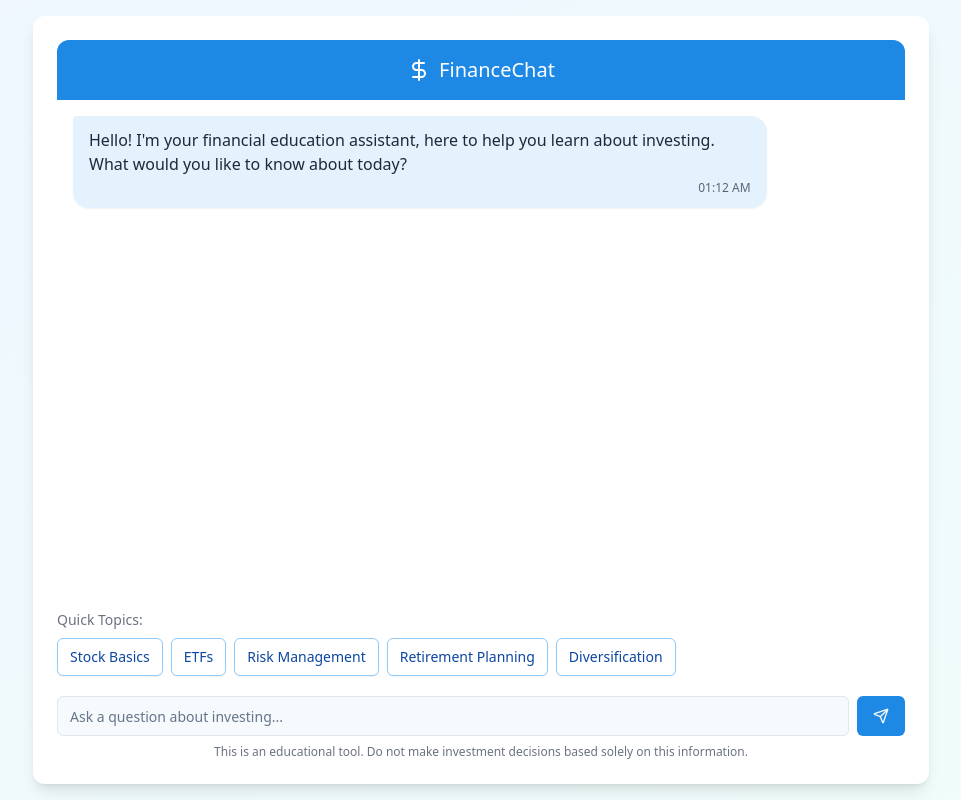
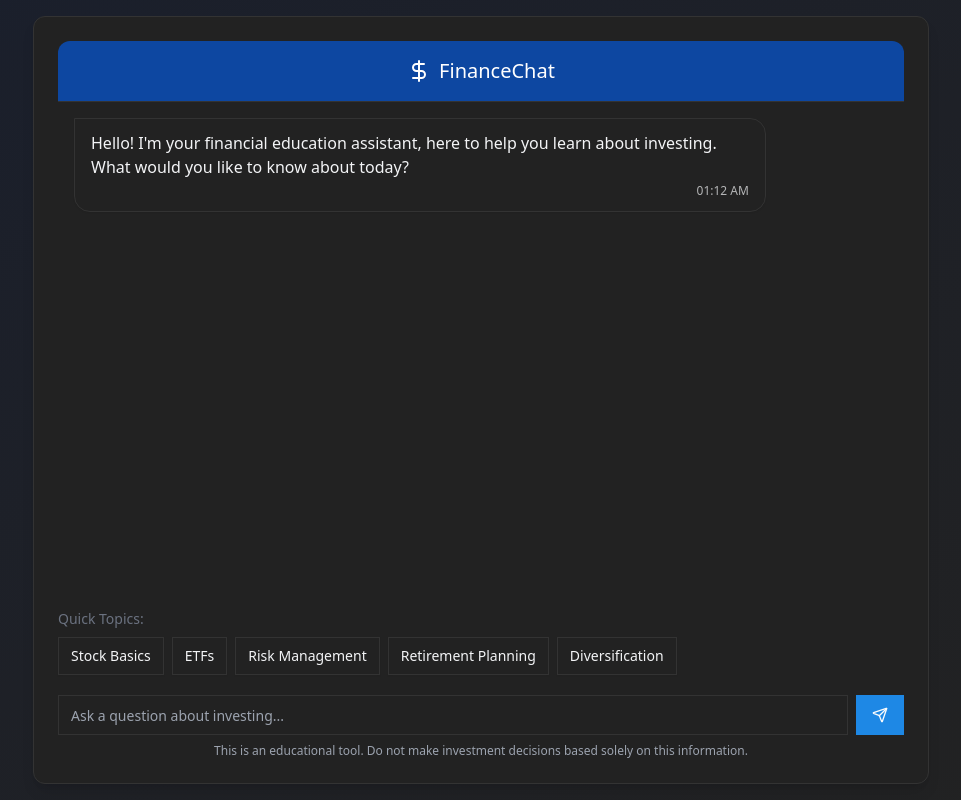
Before and after one commit to CamCooray/FinBot, a React (Vite) app: page / in a window 1280 px wide. Shown: the whole page, without its empty margins (159-1120 px from the left). Built offline with nearby package versions, Linux system fonts and the light colour scheme.

Commit message:
Darken the theme
Update the theme to use dark mode colors.

```diff
--- a/src/components/ChatInterface.tsx
+++ b/src/components/ChatInterface.tsx
@@ -66,7 +66,7 @@ const ChatInterface: React.FC = () => {
             value={inputValue}
             onChange={(e) => setInputValue(e.target.value)}
             onKeyPress={handleKeyPress}
-            className="flex-1"
+            className="flex-1 bg-[#222222] border-finance-darkBorder text-gray-100 placeholder:text-gray-400"
           />
           <Button
             onClick={handleSendMessage}
@@ -76,7 +76,7 @@ const ChatInterface: React.FC = () => {
           </Button>
         </div>
 
-        <p className="text-xs text-gray-500 mt-2 text-center">
+        <p className="text-xs text-gray-400 mt-2 text-center">
           This is an educational tool. Do not make investment decisions based solely on this information.
         </p>
       </div>
--- a/src/components/Header.tsx
+++ b/src/components/Header.tsx
@@ -4,7 +4,7 @@ import { DollarSign } from 'lucide-react';
 
 const Header: React.FC = () => {
   return (
-    <header className="bg-finance-primary p-4 text-white flex items-center justify-center rounded-t-xl">
+    <header className="bg-[#0D47A1] p-4 text-white flex items-center justify-center rounded-t-xl border-b border-finance-darkBorder">
       <div className="flex items-center space-x-2 font-medium">
         <DollarSign className="h-6 w-6" />
         <h1 className="text-xl">FinanceChat</h1>
--- a/src/index.css
+++ b/src/index.css
@@ -5,38 +5,6 @@
 
 @layer base {
   :root {
-    --background: 210 50% 98%;
-    --foreground: 222 47% 11%;
-
-    --card: 0 0% 100%;
-    --card-foreground: 222 47% 11%;
-
-    --popover: 0 0% 100%;
-    --popover-foreground: 222 47% 11%;
-
-    --primary: 210 79% 51%;
-    --primary-foreground: 210 40% 98%;
-
-    --secondary: 174 59% 40%;
-    --secondary-foreground: 210 40% 98%;
-
-    --muted: 210 40% 96%;
-    --muted-foreground: 215 16% 47%;
-
-    --accent: 210 79% 61%;
-    --accent-foreground: 222 47% 11%;
-
-    --destructive: 0 84% 60%;
-    --destructive-foreground: 210 40% 98%;
-
-    --border: 214 32% 91%;
-    --input: 214 32% 91%;
-    --ring: 222 47% 11%;
-
-    --radius: 0.5rem;
-  }
-
-  .dark {
     --background: 222 47% 11%;
     --foreground: 210 40% 98%;
 
@@ -73,13 +41,13 @@
   }
 
   body {
-    @apply bg-background text-foreground;
+    @apply bg-finance-darkBg text-finance-darkText;
   }
 }
 
 @layer components {
   .chat-container {
-    @apply rounded-xl bg-white shadow-lg p-4 md:p-6 max-w-4xl mx-auto h-[calc(100vh-2rem)] flex flex-col;
+    @apply rounded-xl bg-finance-darkCard shadow-lg p-4 md:p-6 max-w-4xl mx-auto h-[calc(100vh-2rem)] flex flex-col border border-finance-darkBorder;
   }
 
   .chat-messages {
@@ -91,7 +59,7 @@
   }
 
   .bot-message {
-    @apply bg-finance-light text-gray-800 rounded-tl-sm;
+    @apply bg-[#222222] text-gray-100 rounded-tl-sm border border-finance-darkBorder;
   }
 
   .user-message {
@@ -99,6 +67,6 @@
   }
 
   .quick-action-button {
-    @apply inline-flex items-center justify-center whitespace-nowrap rounded-md text-sm font-medium ring-offset-background transition-colors focus-visible:outline-none focus-visible:ring-2 focus-visible:ring-ring focus-visible:ring-offset-2 disabled:pointer-events-none disabled:opacity-50 bg-white text-finance-dark border border-finance-muted hover:bg-finance-light px-3 py-2 shadow-sm;
+    @apply inline-flex items-center justify-center whitespace-nowrap rounded-md text-sm font-medium ring-offset-background transition-colors focus-visible:outline-none focus-visible:ring-2 focus-visible:ring-ring focus-visible:ring-offset-2 disabled:pointer-events-none disabled:opacity-50 bg-[#222222] text-gray-100 border border-finance-darkBorder hover:bg-[#333333] px-3 py-2 shadow-sm;
   }
 }
--- a/src/pages/Index.tsx
+++ b/src/pages/Index.tsx
@@ -4,7 +4,7 @@ import ChatInterface from '@/components/ChatInterface';
 
 const Index: React.FC = () => {
   return (
-    <div className="min-h-screen bg-gradient-to-br from-blue-50 to-teal-50 p-4">
+    <div className="min-h-screen bg-gradient-to-br from-finance-darkBg to-[#222222] p-4">
       <ChatInterface />
     </div>
   );
--- a/tailwind.config.ts
+++ b/tailwind.config.ts
@@ -73,6 +73,10 @@ export default {
 					success: '#66BB6A',
 					warning: '#FFA726',
 					danger: '#EF5350',
+					darkBg: '#1A1F2C',
+					darkCard: '#222222',
+					darkText: '#E0E0E0',
+					darkBorder: '#333333',
 				}
 			},
 			borderRadius: {
```
